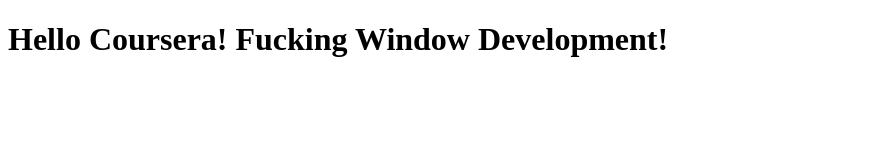
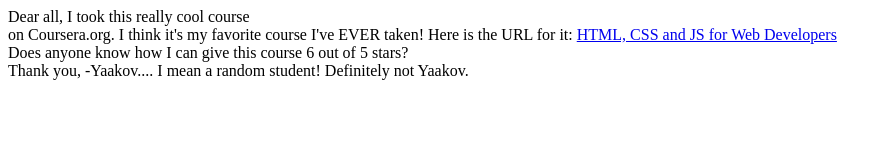
Before and after one commit to Harim-Kim/coursera-test, a plain HTML site: page site/index.html in a window 1280 px wide. Shown: the whole page, without its empty margins (0-892 px from the left). Drawn offline with Linux system fonts and the light colour scheme.

Commit message:
lectures

```diff
--- a/site/index.html
+++ b/site/index.html
@@ -1,9 +1,60 @@
 <!DOCTYPE html>
 <html>
 <head>
+	<meta charset="utf-8">
 	<title>Hello Coursera!</title>
 </head>
 <body>
-<h1>Hello Coursera! Fucking Window Development!</h1>
+<div>Dear all,
+<span>I took this really cool course
+</span></div>
+<span>on Coursera.org. I think it's
+my favorite course I've EVER taken!
+Here is the URL for it:
+</span>
+<a href="...">HTML, CSS and JS for Web Developers</a>
+<div>
+Does anyone know how I can give this course 6
+out of 5 stars?
+</div>
+<div>
+Thank you,
+-Yaakov.... I mean a random student! Definitely not Yaakov.
+</div>
+
+
+
+
+
+
+
+
+
+
+
+
+<!-- <header>Header element - Some tasdkasd;lkjas;lkdvzl;xkcvjlkzxjc;lvkjssssssss
+<nav> nav (short of navigation) element -Usually contains links to different parts of the web site</nav>
+</header>
+<h1>Not for style</h1>
+<section>
+	Section1
+	<article>Article 1</article>
+	<article>Article 2</article>
+	<article>Article 3</article>
+</section>
+<section>
+	Section2
+	<article>Article 4</article>
+	<article>Article 5</article>
+	<article>Article 6</article>
+</section>
+<aside>
+	ASIDE - Some information that relates to the main topic, i.e., related posts.
+</aside>
+
+<footer>
+	Harim 2016 11 18
+</footer> -->
 </body>
 </html>
```
